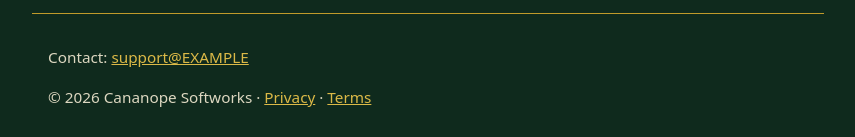
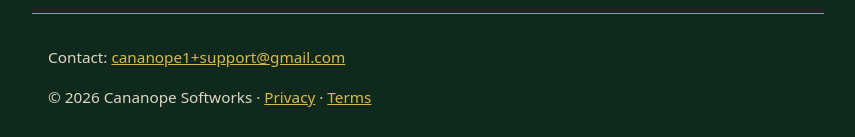
Before and after one commit to mascokito/cananope, a plain HTML site: page index.html in a window 1280 px wide. Shown: the part 340-477 px from the top of the page, without its empty margins (212-1067 px from the left). Drawn offline with Linux system fonts and the light colour scheme.

Commit message:
Contact email, menu wording

```diff
--- a/index.html
+++ b/index.html
@@ -2,4 +2,4 @@
 <header><a class="brand" href="index.html">Cananope Softworks</a><nav><a href="the-gilded-boy.html">The Gilded Boy</a><a href="support.html">Support</a><a href="privacy.html">Privacy</a><a href="terms.html">Terms</a></nav></header>
 <main><h1>Cananope Softworks</h1><p>A small independent game studio based in Massachusetts, making short, silly arcade games.</p>
 <a class="card" href="the-gilded-boy.html"><img src="img/icon.png" alt="The Gilded Boy icon" width="90" height="90"><div><h2>The Gilded Boy</h2><p>A gold-plated parody arena game. Coming to iPhone and iPad.</p></div></a></main>
-<footer><p>Contact: <a href="mailto:support@EXAMPLE">support@EXAMPLE</a></p><p>&copy; 2026 Cananope Softworks &middot; <a href="privacy.html">Privacy</a> &middot; <a href="terms.html">Terms</a></p></footer></body></html>
+<footer><p>Contact: <a href="mailto:cananope1+support@gmail.com">cananope1+support@gmail.com</a></p><p>&copy; 2026 Cananope Softworks &middot; <a href="privacy.html">Privacy</a> &middot; <a href="terms.html">Terms</a></p></footer></body></html>
```
Also changed, not shown: privacy.html (+1 -1 lines), support.html (+1 -1 lines), terms.html (+1 -1 lines), the-gilded-boy.html (+1 -1 lines).
